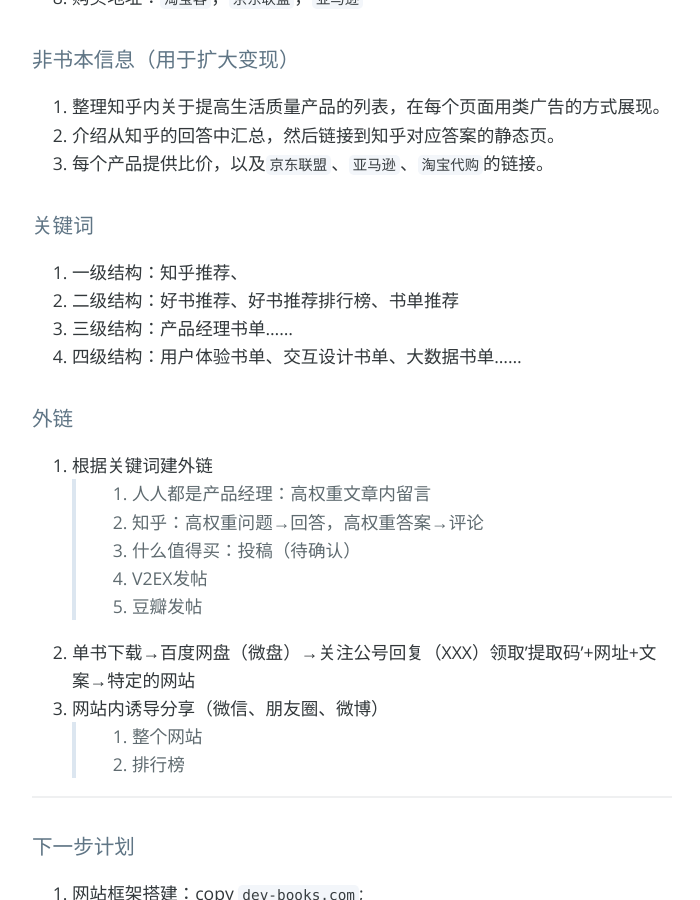
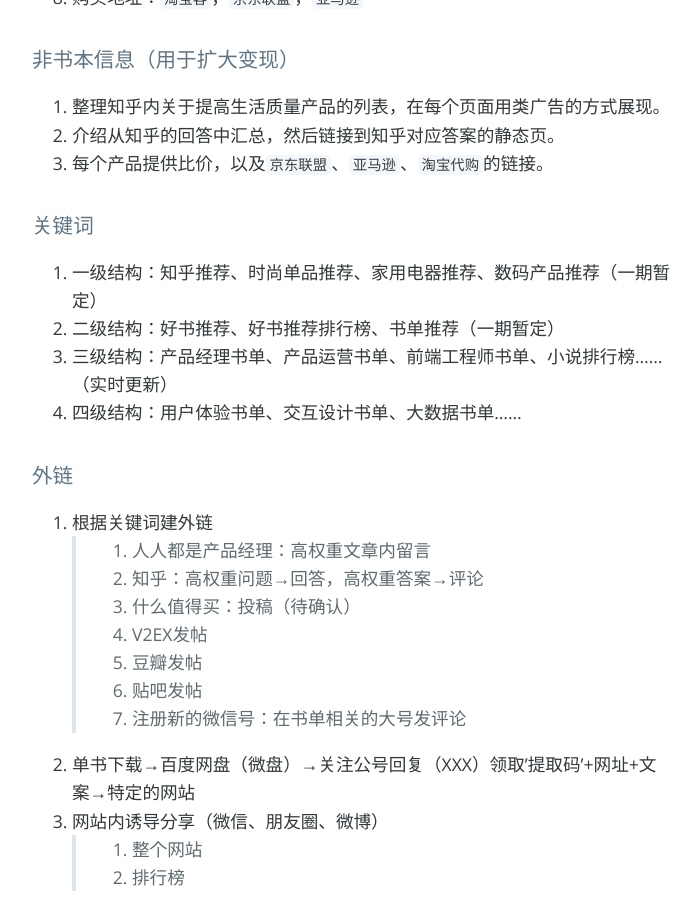
Before and after one commit to shaneliu/shaneliu.github.io, a Jekyll site: the page built from _posts/2017-05-06-dev-books.md, in a window 1280 px wide and 900 px high, scrolled down 1247 px. Shown: the whole window, without its empty margins (288-988 px from the left). Built offline with Jekyll 4.4.1, drawn with Linux system fonts in a browser that asks for light colours; nearby versions of some CDN libraries; comment, search, counter and statistics services are not loaded.

Commit message:
append keywords of dev-books

```diff
--- a/_posts/2017-05-06-dev-books.md
+++ b/_posts/2017-05-06-dev-books.md
@@ -43,9 +43,9 @@ description: 这是一个知乎推荐最多书单的网站，
 
 ### 关键词 ###
 
-1. 一级结构：知乎推荐、
-2. 二级结构：好书推荐、好书推荐排行榜、书单推荐
-3. 三级结构：产品经理书单……
+1. 一级结构：知乎推荐、时尚单品推荐、家用电器推荐、数码产品推荐（一期暂定）
+2. 二级结构：好书推荐、好书推荐排行榜、书单推荐（一期暂定）
+3. 三级结构：产品经理书单、产品运营书单、前端工程师书单、小说排行榜……（实时更新）
 4. 四级结构：用户体验书单、交互设计书单、大数据书单……
 
 ### 外链 ###
@@ -56,6 +56,8 @@ description: 这是一个知乎推荐最多书单的网站，
 >3. 什么值得买：投稿（待确认）
 >4. V2EX发帖
 >5. 豆瓣发帖
+>6. 贴吧发帖
+>7. 注册新的微信号：在书单相关的大号发评论
 2. 单书下载→百度网盘（微盘）→关注公号回复（XXX）领取'提取码'+网址+文案→特定的网站
 3. 网站内诱导分享（微信、朋友圈、微博）
 >1. 整个网站
```
